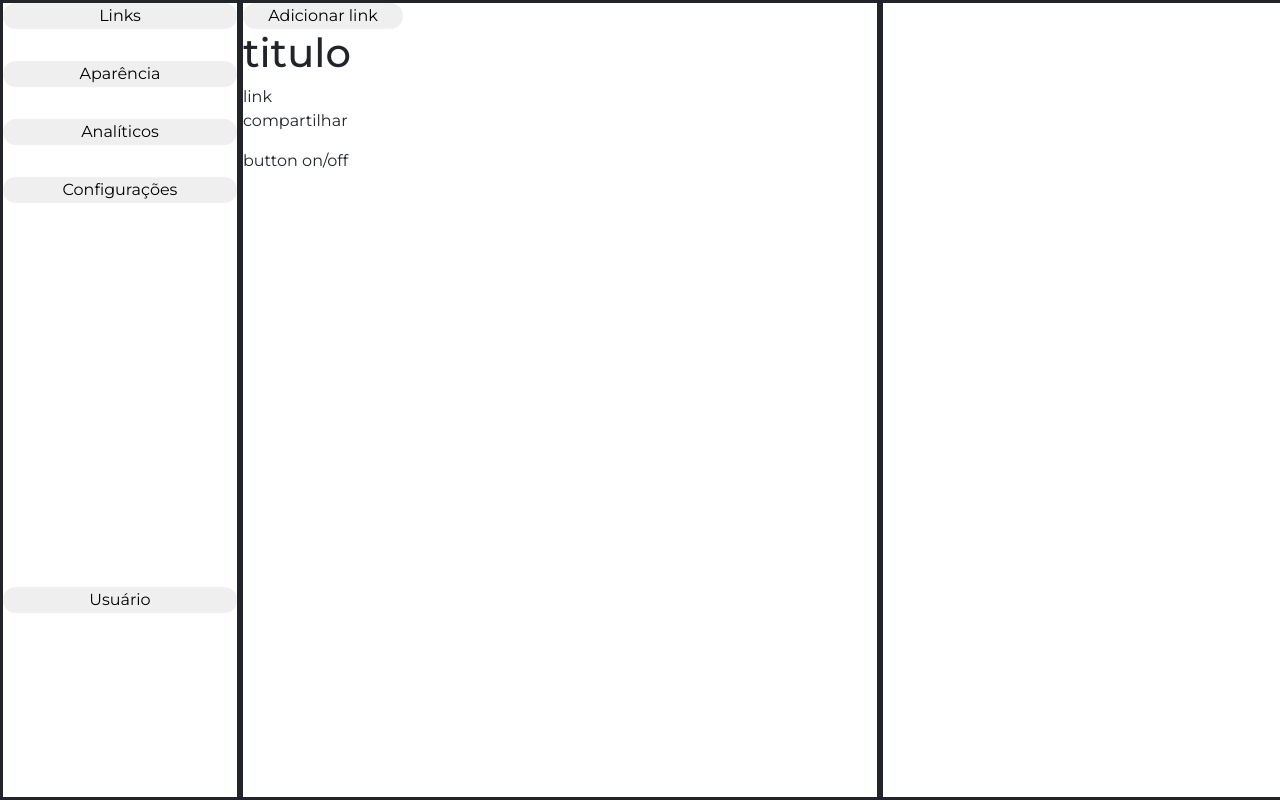
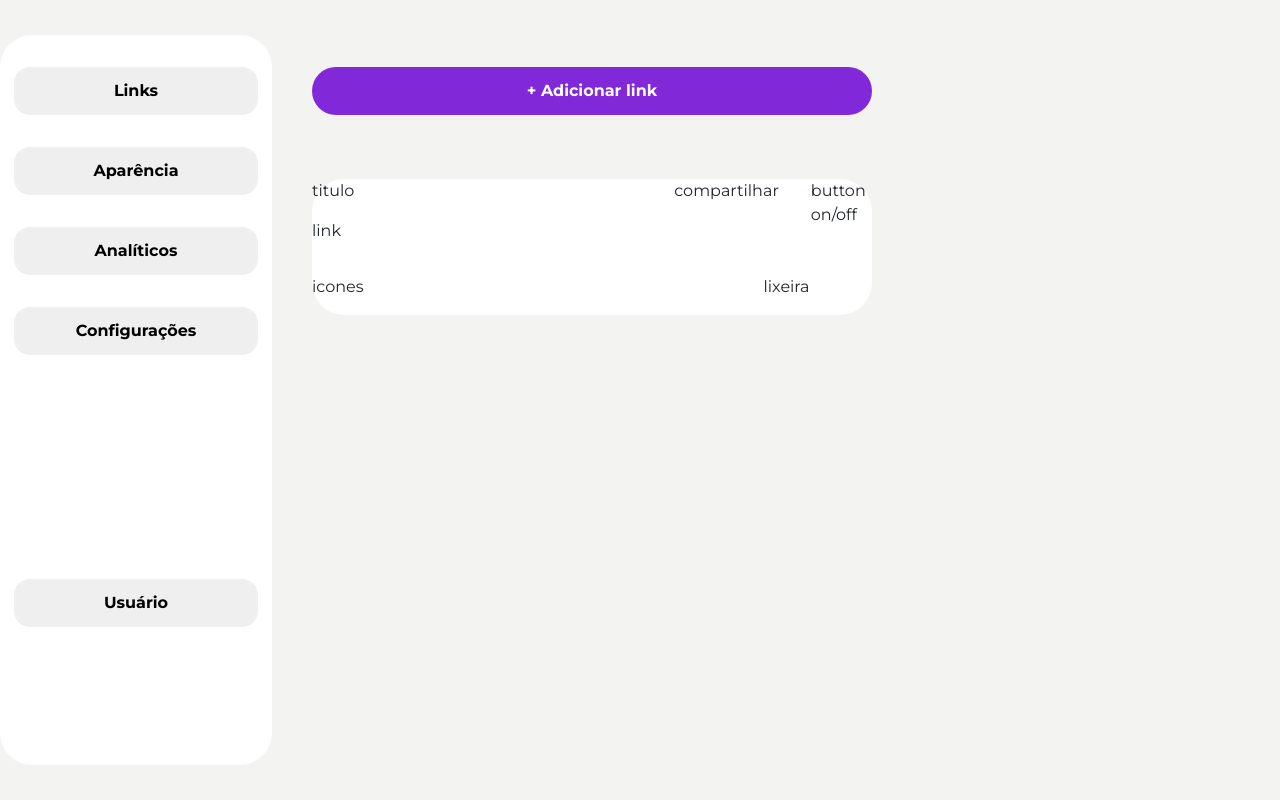
Before and after one commit to tiagoproedu/projeto_final, a React (Vite) app: page /admin in a window 1280 px wide. Shown: the top 800 px of the page. Built offline with nearby package versions, Linux system fonts and the light colour scheme.

Commit message:
finalizando estilo da page admin

```diff
--- a/src/pages/Admin/Admin.jsx
+++ b/src/pages/Admin/Admin.jsx
@@ -12,28 +12,30 @@ function Admin() {
                         <button>Configurações</button>
                     </div>
                     <div className="userButton">
-                        <div><button>Usuário</button></div>
+                        <button>Usuário</button>
                     </div>
                 </div>
 
                 <div id="main">
-                    <div>
-                        <button>Adicionar link</button>
+                    <div className="linksMain">
+                        <button>+ Adicionar link</button>
                         <div className="cardLink">
-                            <div>
-                                <h1>titulo</h1>
-                                <a href="">link</a>
+                            <div className="cardLinkUp">
                                 <div>
+                                    <p>titulo</p>
+                                    <a href="">link</a>
+                                </div>
+                                <div className="cardShare">
                                     <p>compartilhar</p>
                                     <p>button on/off</p>
                                 </div>
                             </div>
-                            <div>
+                            <div className="cardLinkDown">
                                 <div className="icones">
-
+                                    <p>icones</p>
                                 </div>
                                 <div className="lixeira">
-
+                                    <p>lixeira</p>
                                 </div>
                             </div>
                         </div>
--- a/src/pages/Admin/style.css
+++ b/src/pages/Admin/style.css
@@ -1,39 +1,89 @@
 #admin{
-    background-color: white;
+    background-color: #F3F3F1;
     display: grid;
     grid-template-areas:
+    ". . . . . . . ."
     "aside . main main main . viewer viewer"
     "aside . main main main . viewer viewer"
     "aside . main main main . viewer viewer"
-    "aside . main main main . viewer viewer";
+    "aside . main main main . viewer viewer"
+    ". . . . . . . .";
     height: 100vh;
 }
 #aside{
     grid-area: aside;
-    border: solid;
-    width: 15rem;
+    width: 17rem;
+    height: 100%;
     display: flex;
     flex-direction: column;
-    gap: 24rem;
+    gap: 14rem;
+    background-color: white;
+    border-radius: 2rem;
 }
 .linkButtons{
     display: flex;
     flex-direction: column;
+    align-items: center;
     gap: 2rem;
+    margin-top: 2rem;
 }
 .linkButtons button{
-    width: 100%;
+    width: 90%;
+    height: 3rem;
+    font-weight: bold;
+}
+.userButton{
+    display: flex;
+    flex-direction: column;
+    align-items: center;
 }
 .userButton button{
-    width: 100%;
+    width: 90%;
+    height: 3rem;
+    font-weight: bold;
 }
 #main{
     grid-area: main;
-    border: solid;
     width: 40rem;
+    display: flex;
+    flex-direction: column;
+    align-items: center;
+}
+.linksMain{
+    margin-top: 2rem;
+    display: flex;
+    flex-direction: column;
+    gap: 4rem;
+}
+#main button{
+    width: 35rem;
+    height: 3rem;
+    border-radius: 2rem;
+    background-color: #8129d9;
+    color: white;
+    font-weight: bold   ;
+}
+.cardLink{
+    width: 35rem;
+    border-radius: 2rem;
+    background-color: white;
+    display: flex;
+    flex-direction: column;
+    gap: 2rem;
+}
+.cardLinkUp{
+    display: flex;
+    gap: 20rem;
+}
+.cardShare{
+    display: flex;
+    gap: 2rem;
+}
+.cardLinkDown{
+    display: flex;
+    gap: 25rem;
 }
 #viewer{
     grid-area: viewer;
-    border: solid;
-    width: 30rem;
+    width: 28rem;
 }
```
